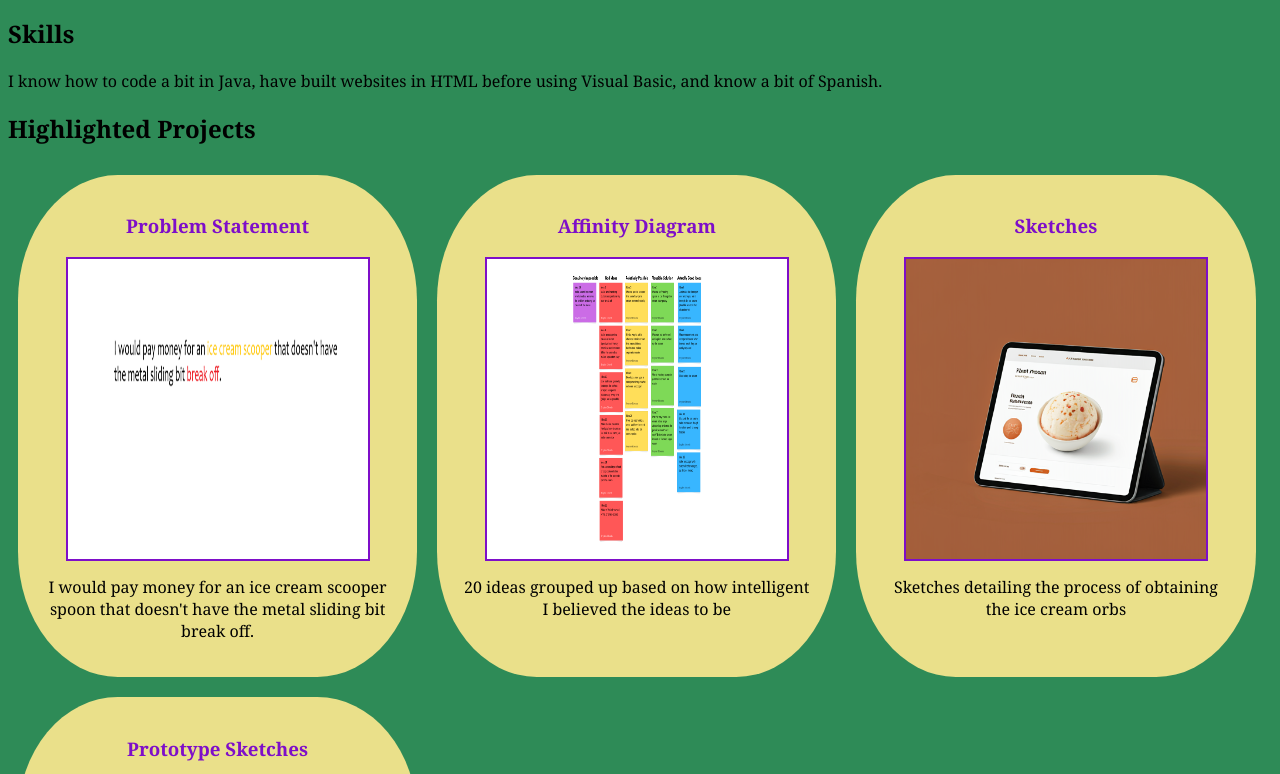
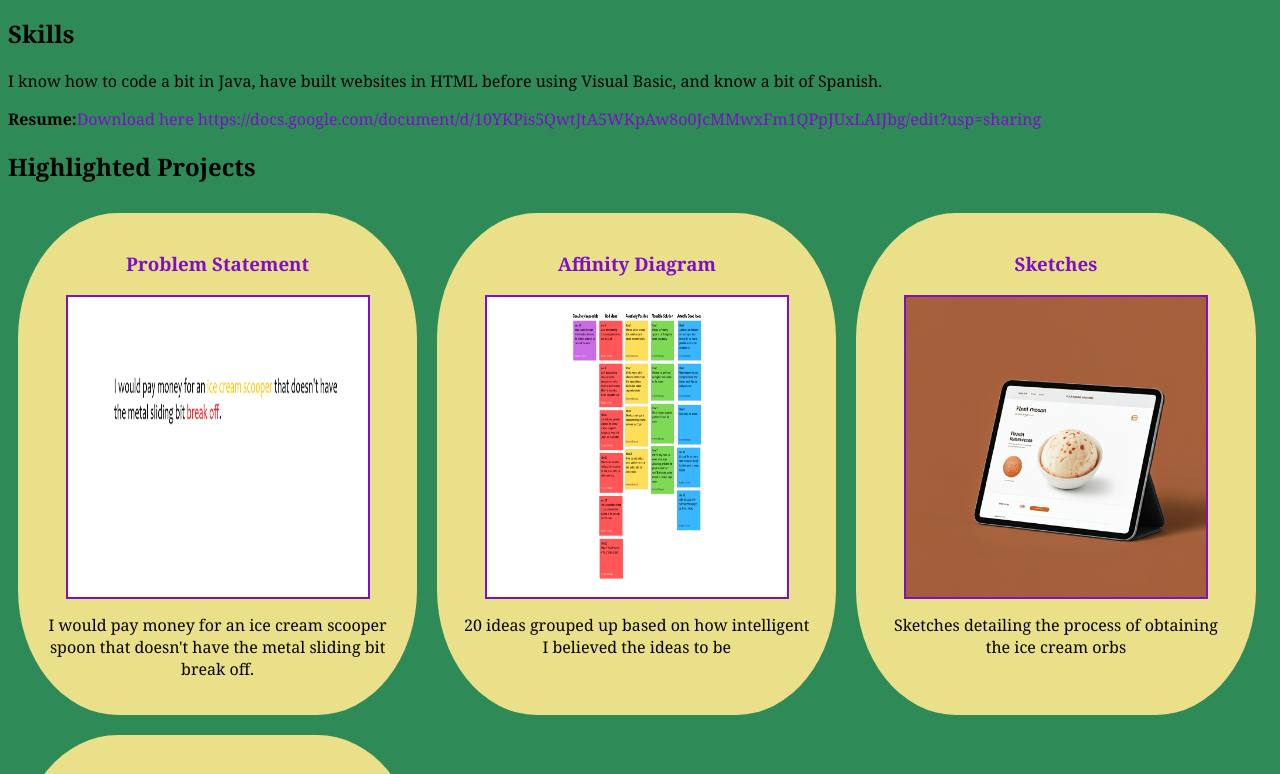
Before and after one commit to breadwards88/breadwards88.github.io, a plain HTML site: page index.html in a window 1280 px wide. Shown: the part 326-1100 px from the top of the page. Drawn offline with Linux system fonts and the light colour scheme.

Commit message:
10th change

```diff
--- a/index.html
+++ b/index.html
@@ -20,6 +20,7 @@
             <p>
                 I know how to code a bit in Java, have built websites in HTML before using Visual Basic, and know a bit of Spanish.
             </p>
+            <p><b>Resume:</b><a href="files/Resume (1).pdf">Download here https://docs.google.com/document/d/10YKPis5QwtJtA5WKpAw8o0JcMMwxFm1QPpJUxLAIJbg/edit?usp=sharing</a></p>
         </div>
         <h2>Highlighted Projects</h2>
         <div class="projects">
```
Also changed, not shown: 1 other file.
